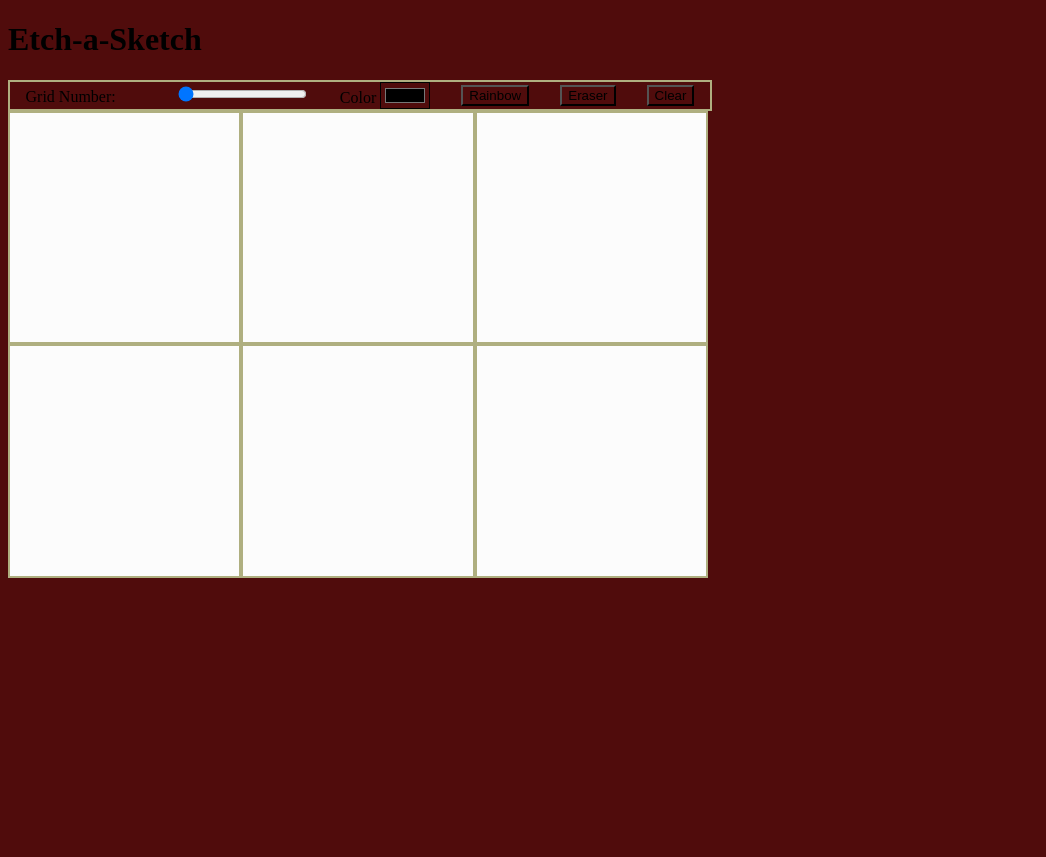
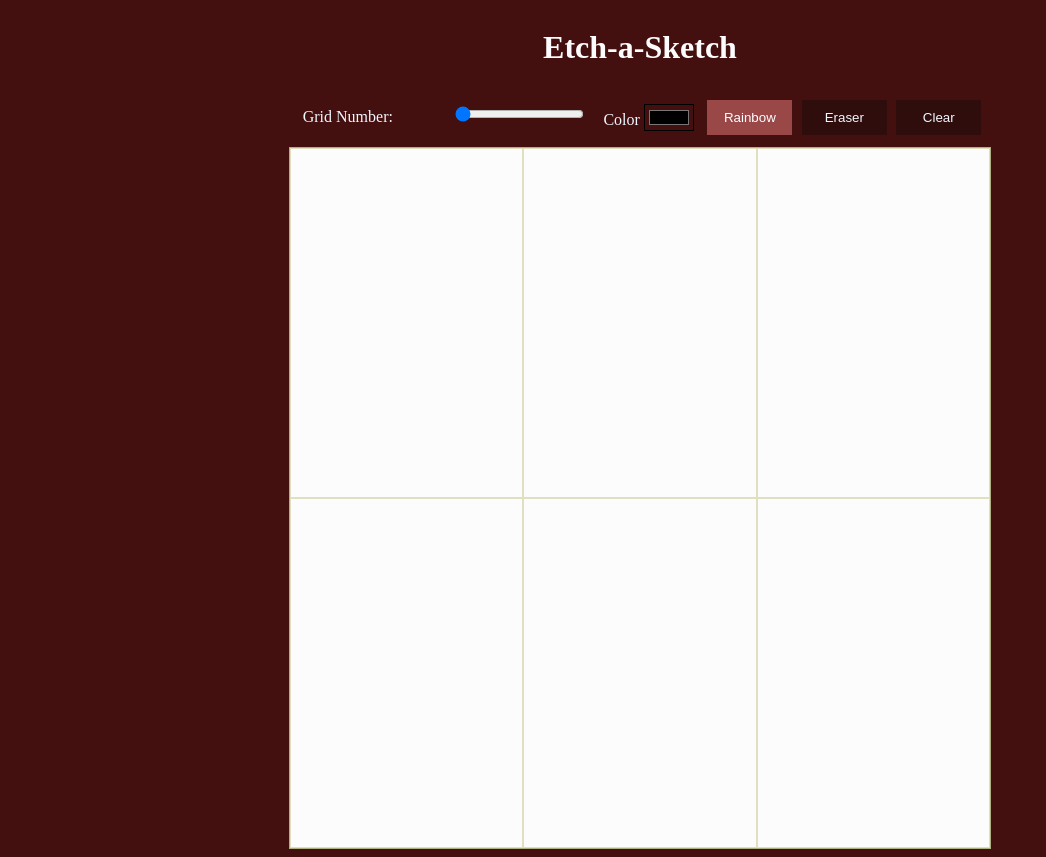
Before and after one commit to Yusuf-At/Etch-a-Sketch, a plain HTML site: page main.html in a window 1280 px wide. Both pictures are taken after a click on the button "Rainbow". Shown: the whole page, without its empty margins (0-1046 px from the left). Before the commit the page ends 819 px from the top, so only its background shows below. Drawn offline with Linux system fonts and the light colour scheme.

Commit message:
add hover and styling

```diff
--- a/main.html
+++ b/main.html
@@ -3,67 +3,30 @@
 <head>
     <meta charset="UTF-8">
     <meta name="viewport" content="width=device-width, initial-scale=1.0">
-    <title>Document</title>
+    <link rel='stylesheet' href='style.css'/>
+    <script src="script.js" defer></script>
+    <title>Etch-a-Sketch</title>
 </head>
 <body>
-    <style>
-        * {
-            background-color: rgb(80, 12, 12);
-        }
-
-        :root {
-            --grid-column: 3;
-            --grid-rows:3;
-            --colour: #fcfcfc;
-        }
-
-        .div-container {
-            width: 700px;
-            height: 700px;
-            display: grid;
-            grid-template-columns: repeat(var(--grid-column), 1fr);
-            grid-template-rows: repeat(var(--grid-rows), 1fr);
-
-        }
-
-        .grid {
-            border: 2px solid rgb(175, 175, 128);
-            background-color: var(--colour);
-        }
-
-        .grid-color {
-            background-color: var(--colour);
-        }
-
-        #option-container {
-            width: 700px;
-            display: flex;
-            justify-content: space-around;
-            align-items: center;
-            border: 2px solid rgb(175, 175, 128);
-
-        }
-
-    </style>
     <h1>Etch-a-Sketch</h1>
     <div id="option-container">
-            <div class="sliderContainer">
+        <div class="sliderContainer highlight" >
             <label id="label-grid" for="slidergrid">Grid Number: &nbsp &nbsp &nbsp &nbsp &nbsp  &nbsp  &nbsp</label>
             <input name = 'grid-column' type="range" min="1" max="100" value="1" class="slider" id="slidergrid">
         </div>
-            <div class="color">
+        <div class="color highlight" >
             <label for="color">Color</label>
             <input id="color" type="color">
         </div>
-            <div class="rainbow">
+        <div class="rainbow highlight">
             <label for="button"></label>
             <button id="button">Rainbow</button>
         </div>
-            <div>
+        <div class="highlight">
             <label for="eraser"></label>
             <button id="eraser">Eraser</button>
         </div>
-            <div>
+        <div class="highlight">
             <label for="clear"></label>
             <button id="clear">Clear</button>
         </div>
@@ -76,84 +39,5 @@
         <div class="grid"></div>
         <div class="grid"></div>
     </div>
-
-
-    <script>
-        const gridNum = document.querySelector('#slidergrid');
-        const gridContainer = document.querySelector('.div-container');
-        const colorGrid = document.querySelector('#color');
-        const button = document.querySelector('#button');
-        const eraser = document.querySelector('#eraser');
-        const clearAll = document.querySelector('#clear');
-
-
-        function gridHandle() {
-            console.log('change grid')
-            //update label sesuai dengan jumlah grid
-            const labelGrid = document.querySelector('#label-grid')
-            labelGrid.textContent =`Grid Number: ${this.value} x ${this.value}`;
-
-            // update css variabel sesuai dengan jumlah grid
-            document.documentElement.style.setProperty(`--${this.name}`, this.value);
-            document.documentElement.style.setProperty('--grid-rows', this.value);
-            //console.log((this.value))
-            //remove initial grid
-            while (gridContainer.firstChild) {
-                gridContainer.removeChild(gridContainer.firstChild);
-            }
-
-            // make a div with the same number of the grid
-            for (let i = 0; i < (parseInt(this.value)** 2); i++) {
-
-                const divGrid = document.createElement('div');
-                //divGrid.textContent = i + 1;
-                divGrid.setAttribute('class', 'grid')
-                gridContainer.appendChild(divGrid);
-            };
-        };
-
-        function gridColor() {
-            const allGrids = document.querySelectorAll('.grid');
-            allGrids.forEach(grid => grid.addEventListener('mouseover', () => {
-                console.log('change gridcolor')
-                grid.style.cssText = `background-color: ${this.value}`;
-            }))
-        };
-
-        function rainbowColor() {
-            const allGrids = document.querySelectorAll('.grid');
-            allGrids.forEach(gridRainbow => gridRainbow.addEventListener('mouseover', () => {
-                console.log('click rainbow')
-                const r = Math.floor(Math.random() * 255);
-                const g = Math.floor(Math.random() * 255);
-                const b = Math.floor(Math.random() * 255);
-                console.log(`background-color: rgb(${r}, ${g}, ${b})`)
-                gridRainbow.style.cssText = `background-color: rgb(${r}, ${g}, ${b})`
-            }))
-        }
-
-        function eraseColor() {
-            const allGrids = document.querySelectorAll('.grid');
-            allGrids.forEach(grid => grid.addEventListener('mouseover', () => {
-                console.log('erase Color')
-                grid.style.cssText = 'background-color: #fcfcfc;'
-            }))
-        };
-
-        function clearGrid() {
-            const allGrids = document.querySelectorAll('.grid');
-            allGrids.forEach(grid => grid.removeAttribute('style'))
-            console.log('clear')
-        };
-
-        const gridNum2 = gridNum.addEventListener('change', gridHandle);
-        console.log(gridNum.value)
-        const gridColorHandle = colorGrid.addEventListener('click', gridColor);
-        const buttonHandle = button.addEventListener('click', rainbowColor);
-        const eraserHandle = eraser.addEventListener('click', eraseColor);
-        const clearHandle = clearAll.addEventListener('click', clearGrid);
-
-
-    </script>
 </body>
 </html>
--- /dev/null
+++ b/script.js
@@ -0,0 +1,88 @@
+const gridNum = document.querySelector('#slidergrid');
+const gridContainer = document.querySelector('.div-container');
+const colorGrid = document.querySelector('#color');
+const button = document.querySelector('#button');
+const eraser = document.querySelector('#eraser');
+const clearAll = document.querySelector('#clear');
+
+// add active hover to the option
+const btnContainer = document.querySelector('#option-container');
+const hlgt = btnContainer.getElementsByClassName("highlight");
+for (let i = 0; i < hlgt.length; i++) {
+    hlgt[i].addEventListener('click', function() {
+        let current = document.getElementsByClassName("active");
+        if (current.length > 0) {
+            console.log("active exist")
+            current[0].className = current[0].className.replace(" active", "");
+        }
+        console.log("active not")
+        console.log(this.className)
+        this.className += " active";
+    })
+}
+
+function gridHandle() {
+    console.log('change grid')
+    //update label sesuai dengan jumlah grid
+    const labelGrid = document.querySelector('#label-grid')
+    labelGrid.textContent =`Grid Number: ${this.value} x ${this.value}`;
+
+    // update css variabel sesuai dengan jumlah grid
+    document.documentElement.style.setProperty(`--${this.name}`, this.value);
+    document.documentElement.style.setProperty('--grid-rows', this.value);
+    //console.log((this.value))
+    //remove initial grid
+    while (gridContainer.firstChild) {
+        gridContainer.removeChild(gridContainer.firstChild);
+    }
+
+    // make a div with the same number of the grid
+    for (let i = 0; i < (parseInt(this.value)** 2); i++) {
+
+        const divGrid = document.createElement('div');
+        //divGrid.textContent = i + 1;
+        divGrid.setAttribute('class', 'grid')
+        gridContainer.appendChild(divGrid);
+    };
+};
+
+function gridColor() {
+    const allGrids = document.querySelectorAll('.grid');
+    allGrids.forEach(grid => grid.addEventListener('mouseover', () => {
+        console.log('change gridcolor')
+        grid.style.cssText = `background-color: ${this.value}`;
+    }))
+};
+
+function rainbowColor() {
+    const allGrids = document.querySelectorAll('.grid');
+    allGrids.forEach(gridRainbow => gridRainbow.addEventListener('mouseover', () => {
+        console.log('click rainbow')
+        const r = Math.floor(Math.random() * 255);
+        const g = Math.floor(Math.random() * 255);
+        const b = Math.floor(Math.random() * 255);
+        console.log(`background-color: rgb(${r}, ${g}, ${b})`)
+        gridRainbow.style.cssText = `background-color: rgb(${r}, ${g}, ${b})`
+    }))
+}
+
+function eraseColor() {
+    const allGrids = document.querySelectorAll('.grid');
+    allGrids.forEach(grid => grid.addEventListener('mouseover', () => {
+        console.log('erase Color')
+        grid.style.cssText = 'background-color: #fcfcfc;'
+    }))
+};
+
+function clearGrid() {
+    const allGrids = document.querySelectorAll('.grid');
+    allGrids.forEach(grid => grid.removeAttribute('style'))
+    console.log('clear')
+};
+
+const gridNum2 = gridNum.addEventListener('change', gridHandle);
+console.log(gridNum.value)
+const gridColorHandle = colorGrid.addEventListener('click', gridColor);
+const buttonHandle = button.addEventListener('click', rainbowColor);
+const eraserHandle = eraser.addEventListener('click', eraseColor);
+const clearHandle = clearAll.addEventListener('click', clearGrid);
--- /dev/null
+++ b/style.css
@@ -0,0 +1,72 @@
+* {
+    background-color: rgb(68, 15, 15);
+}
+
+:root {
+    --grid-column: 3;
+    --grid-rows:2;
+    --colour: #fcfcfc;
+}
+
+h1{
+    color: #fcfcfc;
+}
+
+body {
+    display: grid;
+    justify-items: center;
+    flex-wrap: wrap;
+}
+
+.div-container {
+    width: 700px;
+    height: 700px;
+    display: grid;
+    grid-template-columns: repeat(var(--grid-column), 1fr);
+    grid-template-rows: repeat(var(--grid-rows), 1fr);
+    border: 1px solid rgb(175, 175, 128);
+}
+
+.grid {
+    border: 1px solid rgb(224, 224, 193);
+    background-color: var(--colour);
+}
+
+.grid-color {
+    background-color: var(--colour);
+}
+
+#option-container {
+    width: 700px;
+    display: flex;
+    justify-content: space-around;
+    align-items: center;
+    padding: 4px;
+    margin: 8px;
+    box-sizing: border-box;
+    //border: 2px solid rgb(175, 175, 128);
+    color: aliceblue;
+}
+
+button {
+    color: aliceblue;
+    border: none;
+    width: 85px;
+    height: 35px;
+    background-color: #300d0d;
+    box-sizing: border-box;
+}
+
+.active button,
+.active,
+.active label, .btn:hover {
+    background-color: #994747;
+    color: white;
+}
+
+.sliderContainer,
+.color {
+    height: 35px;
+    padding: 4px;
+    box-sizing: border-box;
+}
```
Lines whose indentation alone changed are shown as unchanged.
